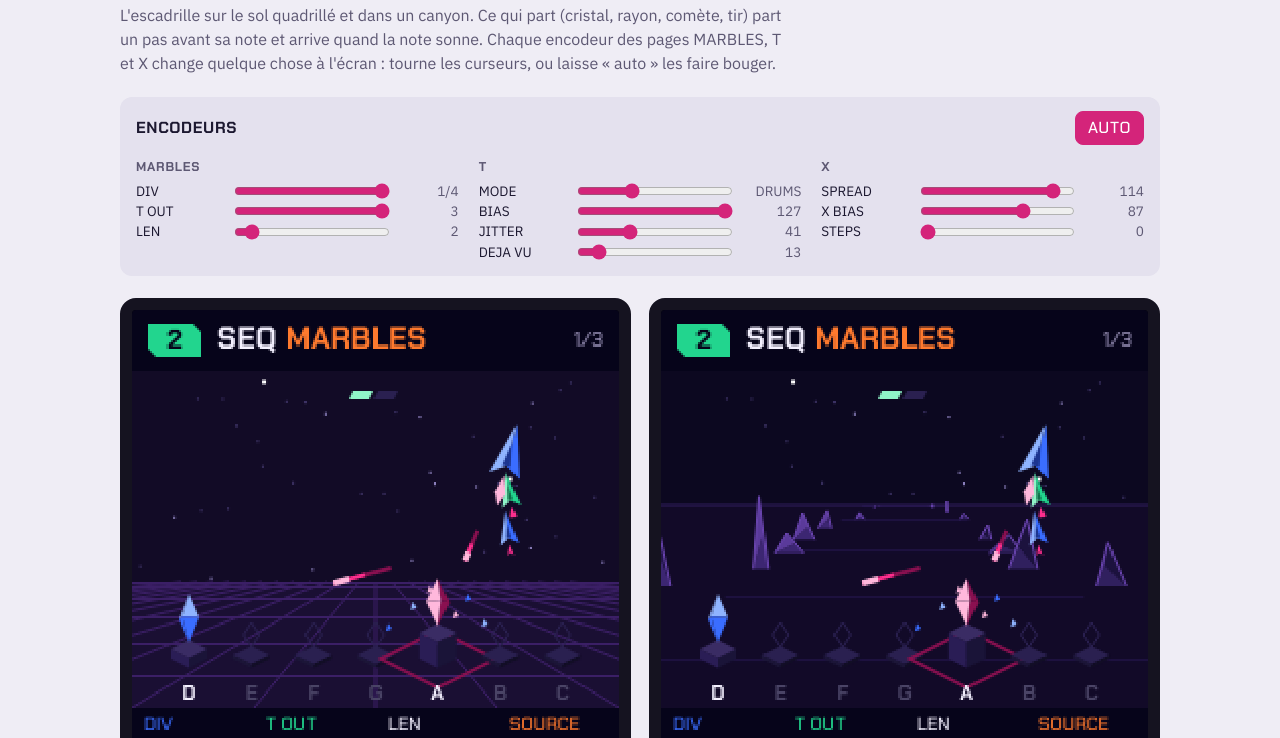
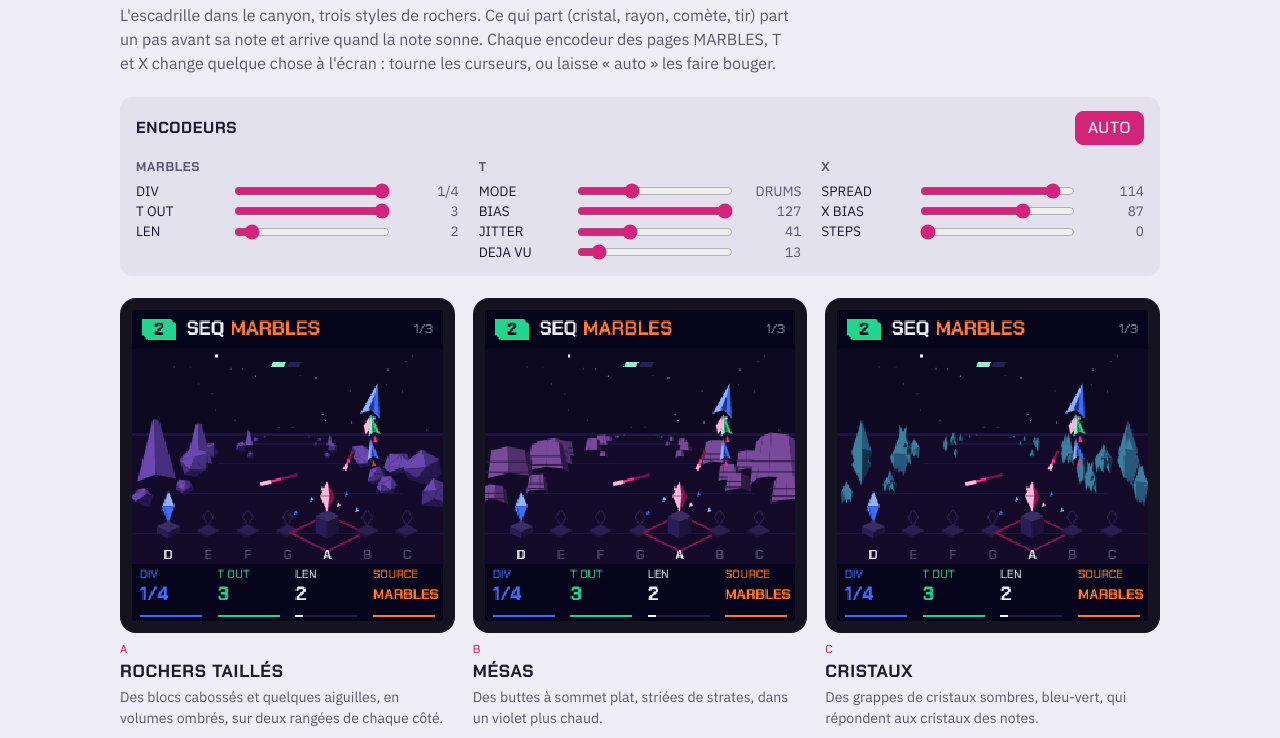
Before and after one commit to F0nski/quartz, a plain HTML site: page docs/screens/marbles.html in a window 1280 px wide. Shown: the part 62-800 px from the top of the page. Drawn offline with Linux system fonts and the light colour scheme; animation ran at ten frames a second.

Commit message:
Screens: canyon in three rock styles (cut rocks, mesas, crystals), real low-poly volumes in two lanes

```diff
--- a/docs/screens/marbles.html
+++ b/docs/screens/marbles.html
@@ -41,7 +41,7 @@ button[aria-pressed=true] { background: var(--hot); color: #fff; border-color: v
 <main>
 <header>
   <h1>MARBLES <em>autrement</em></h1>
-  <p class="lead">L'escadrille sur le sol quadrillé et dans un canyon. Ce qui part (cristal, rayon, comète, tir) part un pas avant sa note et
+  <p class="lead">L'escadrille dans le canyon, trois styles de rochers. Ce qui part (cristal, rayon, comète, tir) part un pas avant sa note et
   arrive quand la note sonne. Chaque encodeur des pages MARBLES, T et X change quelque chose à l'écran : tourne les
   curseurs, ou laisse « auto » les faire bouger.</p>
 </header>
@@ -52,10 +52,13 @@ button[aria-pressed=true] { background: var(--hot); color: #fff; border-color: v
 </section>
 
 <div class="grid">
-  <figure><canvas id="shipsPro" width="240" height="240"></canvas><figcaption><span class="tag">sol</span><h2>Escadrille, sol quadrillé</h2>
-    <p>Le décor de la planète FM, pour comparer.</p></figcaption></figure>
-  <figure><canvas id="shipsCanyon" width="240" height="240"></canvas><figcaption><span class="tag">canyon</span><h2>Escadrille, canyon</h2>
-    <p>Des rochers et des aiguilles en facettes, de tailles irrégulières, avec des trouées, bordent la gorge et défilent vers toi au rythme de DIV ; le ciel reste ouvert au milieu.</p></figcaption></figure>
+  <figure><canvas id="shipsRocks" width="240" height="240"></canvas><figcaption><span class="tag">A</span><h2>Rochers taillés</h2>
+    <p>Des blocs cabossés et quelques aiguilles, en volumes ombrés, sur deux rangées de chaque côté.</p></figcaption></figure>
+  <figure><canvas id="shipsMesa" width="240" height="240"></canvas><figcaption><span class="tag">B</span><h2>Mésas</h2>
+    <p>Des buttes à sommet plat, striées de strates, dans un violet plus chaud.</p></figcaption></figure>
+  <figure><canvas id="shipsCrystals" width="240" height="240"></canvas><figcaption><span class="tag">C</span><h2>Cristaux</h2>
+    <p>Des grappes de cristaux sombres, bleu-vert, qui répondent aux cristaux des notes.</p></figcaption></figure>
+  <figure><canvas id="shipsCanyon" width="240" height="240"></canvas><figcaption><span class="tag">avant</span><h2>Canyon précédent</h2><p>Pour comparer.</p></figcaption></figure>
 </div>
 
 <section aria-label="Ce que fait chaque encodeur">
@@ -353,6 +356,50 @@ function decorCanyon(c, t) {
   }
   return () => 0;
 }
+/* ---- canyon variants: real low-poly volumes in two lanes per side ---- */
+/* a mesh standing on y = 0 (y up is negative), its vertices nudged at random but fixed */
+function lumpy(m, seed, amp) { return { v: m.v.map((q, i) => q.map((x, k) => x + (hash(seed * 97 + i * 7 + k) - 0.5) * amp)), f: m.f }; }
+function taper(n, h, top, seed) {                                     /* an n-sided column, narrower at the top */
+  const v = [], f = [];
+  for (let i = 0; i < n; i++) { const a = i * TAU / n + hash(seed + i) * 0.5, r = 0.85 + hash(seed * 3 + i) * 0.3; v.push([Math.cos(a) * r, 0, Math.sin(a) * r], [Math.cos(a) * r * top, -h, Math.sin(a) * r * top]); }
+  for (let i = 0; i < n; i++) { const j = (i + 1) % n; f.push([2 * i, 2 * j, 2 * j + 1, 2 * i + 1]); }
+  f.push([...Array(n).keys()].map(i => 2 * i + 1).reverse());
+  return out({ v, f });
+}
+const BOULDER = s => lumpy({ v: ICO.v.map(([x, y, z]) => [x * 1.1, Math.min(0, y - 0.55) * 1.1, z]), f: ICO.f }, s, 0.35);
+const SPIRE = s => lumpy(taper(5, 3.2, 0.18, s), s, 0.2);
+const MESA = s => lumpy(taper(7, 1.1 + hash(s) * 0.6, 0.78, s), s, 0.12);
+const SHARD = (s, k, tilt) => ({ v: OCTA.v.map(([x, y, z]) => { const h = (y - 1) * (0.9 + hash(s + k) * 0.7); return [x * 0.5 + k - h * tilt, h, z * 0.5]; }), f: OCTA.f });
+const CLUSTER = s => { const parts = [SHARD(s, 0, 0), SHARD(s + 1, 0.6, -0.25), SHARD(s + 2, -0.55, 0.3)]; let v = [], f = [];
+  parts.forEach(m => { const o = v.length; v = v.concat(m.v.map(([x, y, z], i) => [x, y, z + (i ? 0 : 0)])); f = f.concat(m.f.map(q => q.map(i => i + o))); }); return { v, f }; };
+const MESHES = {};
+const meshOf = (kind, id) => MESHES[kind + id] || (MESHES[kind + id] = kind === "rocks" ? (hash(id * 5) > 0.7 ? SPIRE(id) : BOULDER(id)) : kind === "mesa" ? MESA(id) : CLUSTER(id));
+const ROCKT = { rocks: ["#6a48b0", "#46307e", "#26184e"], mesa: ["#7a4a9a", "#52306e", "#2e1a44"], crystals: ["#3d7f9c", "#25587a", "#142f48"] };
+function decorKind(kind) {
+  return (c, t) => {
+    const vx = 120, vy = 96, d = travelled(t, 0.5 * 0.25 / stepDur()), f = d % 1, base = Math.floor(d), N = 13;
+    c.fillStyle = "#0c0820"; c.fillRect(0, 30, 240, 166); starsBg(c, t);
+    poly(c, [[0, vy], [240, vy], [240, 196], [0, 196]], "#120a28");
+    for (let k = 0; k < 5; k++) { const p = ((k + f) / 5) ** 2, y = vy + p * 100; stroke(c, [[vx - 20 - p * 150, y], [vx + 20 + p * 150, y]], "#1e1240", 1, false); }
+    stroke(c, [[0, vy], [240, vy]], "#2e1c5a", 1, false);
+    const items = [];
+    for (let k = 0; k < N; k++) {
+      const id = base - k, p = 0.72 * ((k + f) / N) ** 1.9;
+      for (const side of [-1, 1]) for (const lane of [0, 1]) {
+        const r = q => hash(id * 23 + (side > 0 ? 11 : 0) + lane * 5 + q * 31);
+        if (r(0) < (lane ? 0.15 : 0.45)) continue;                        /* gaps, more of them in the inner lane */
+        const out = lane ? 120 + r(2) * 60 : 55 + r(2) * 35, x = vx + side * (10 + p * out * 1.5 + (p / 0.72) ** 4 * 140), y = vy + p * 96;
+        const sc = p * (lane ? 26 + r(3) * 16 : 12 + r(3) * 10) * (kind === "mesa" ? 1.3 : 1);
+        items.push({ p, x, y, sc, ay: r(4) * TAU, mesh: meshOf(kind, id * 4 + (side > 0 ? 2 : 0) + lane) });
+      }
+    }
+    items.sort((a, b) => a.p - b.p).forEach(o => {
+      draw3d(c, o.mesh, { cx: o.x, cy: o.y, s: o.sc, ay: o.ay, ax: 0.3, tones: ROCKT[kind] });
+      if (kind === "mesa" && o.sc > 6) for (let k = 1; k <= 2; k++) stroke(c, [[o.x - o.sc * 0.9, o.y - o.sc * k * 0.4], [o.x + o.sc * 0.9, o.y - o.sc * k * 0.4]], "#2e1a44", 1, false);
+    });
+    return () => 0;
+  };
+}
 /* an ocean: a slow wire swell to the horizon, the crystals on buoys riding it */
 const swell = (x, z, t) => (Math.sin(x * 0.045 + t * 1.3 + z * 0.9) + 0.6 * Math.sin(x * 0.08 - t * 0.9 + z * 1.7)) * (2 + z * 4);
 function decorOcean(c, t) {
@@ -560,7 +607,7 @@ function ships(c, t) {
   header(c, t);
 }
 
-const views = [["shipsPro", shipsPro], ["shipsCanyon", (c, t) => shipsPro(c, t, decorCanyon)]].map(([id, f]) => [document.getElementById(id).getContext("2d"), f]);
+const views = [["shipsRocks", (c, t) => shipsPro(c, t, decorKind("rocks"))], ["shipsMesa", (c, t) => shipsPro(c, t, decorKind("mesa"))], ["shipsCrystals", (c, t) => shipsPro(c, t, decorKind("crystals"))], ["shipsCanyon", (c, t) => shipsPro(c, t, decorCanyon)]].map(([id, f]) => [document.getElementById(id).getContext("2d"), f]);
 function frame(ms) { const t = ms / 1000; views.forEach(([c, f]) => f(c, t)); }
 function loop(ms) { frame(ms + 1310); requestAnimationFrame(loop); }
 document.fonts.ready.then(() => { frame(1310); if (!reduce) requestAnimationFrame(loop); });
```
